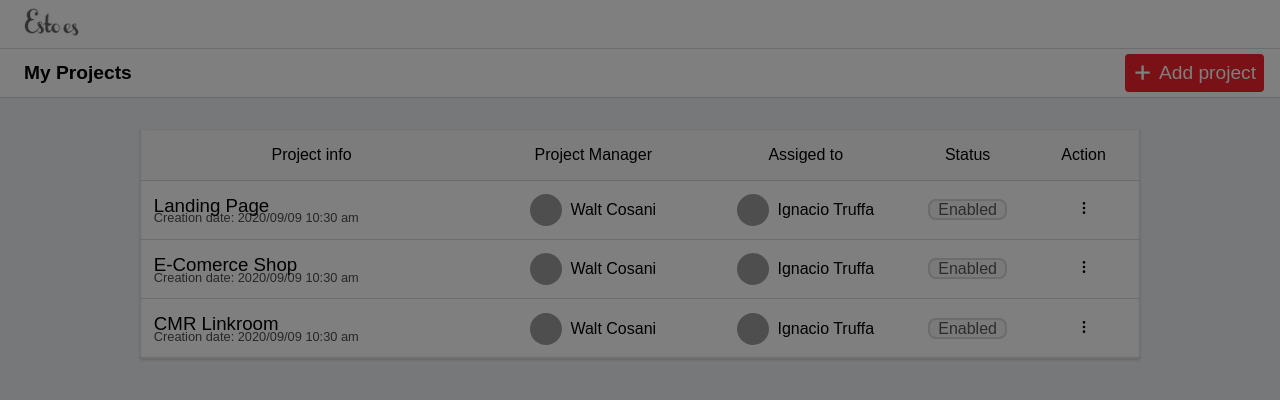
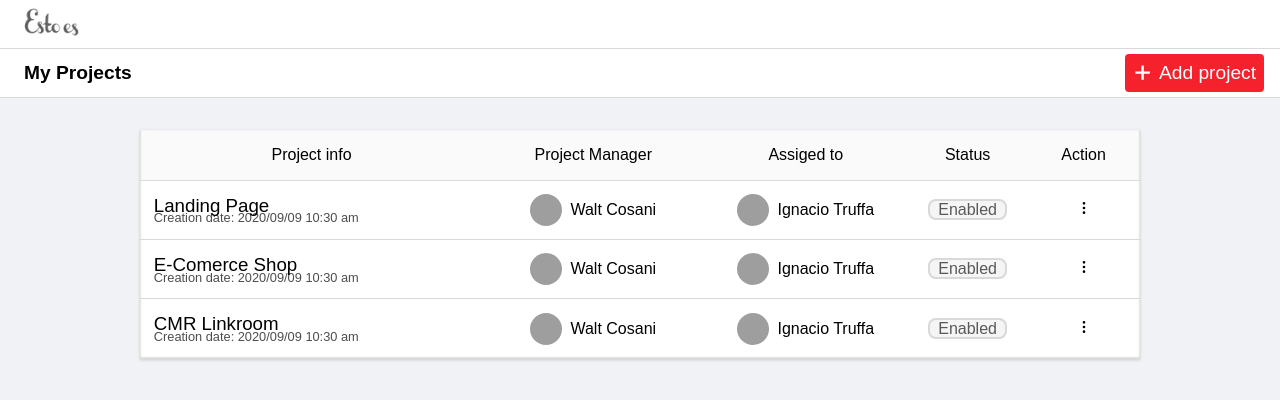
Before and after one commit to TanisJam/esto-es-challenge, a React (Create React App) app: page / in a window 1280 px wide. Shown: the top 400 px of the page. Built offline with nearby package versions, Linux system fonts and the light colour scheme; grey boxes are pictures that could not be loaded; a web font is replaced by a local one.

Commit message:
centered add and edit componets

```diff
--- a/src/App.js
+++ b/src/App.js
@@ -1,6 +1,5 @@
 import React from "react";
 import { BrowserRouter, Routes, Route } from "react-router-dom";
-import Modal from "./components/Modal";
 import Main from "./components/Main";
 import Add from "./components/Add";
 import Edit from "./components/Edit";
@@ -8,7 +7,6 @@ import Edit from "./components/Edit";
 function App() {
   return (
     <BrowserRouter>
-      <Modal />
       <Routes>
         <Route path="/" element={<Main />}>
           <Route path="add" element={<Add />} />
--- a/src/app/store.js
+++ b/src/app/store.js
@@ -1,5 +1,5 @@
-import { configureStore } from '@reduxjs/toolkit';
-import projectsReducer from '../features/projects/projectsSlice';
+import { configureStore } from "@reduxjs/toolkit";
+import projectsReducer from "../features/projects/projectsSlice";
 
 export const store = configureStore({
   reducer: {
--- a/src/components/Modal/Modal.module.scss
+++ /dev/null
@@ -1,11 +0,0 @@
-.overlay {
-  position: fixed;
-  top: 0;
-  left: 0;
-  width: 100%;
-  height: 100%;
-  z-index: 10;
-  width: 100vw;
-  height: 100vh;
-  background-color: rgba(0, 0, 0, 0.5);
-}
--- a/src/components/Modal/index.jsx
+++ /dev/null
@@ -1,8 +0,0 @@
-import React from 'react'
-import styles from './Modal.module.scss'
-
-export default function index() {
-  return (
-    <div className={styles.overlay} ></div>
-  )
-}
```
